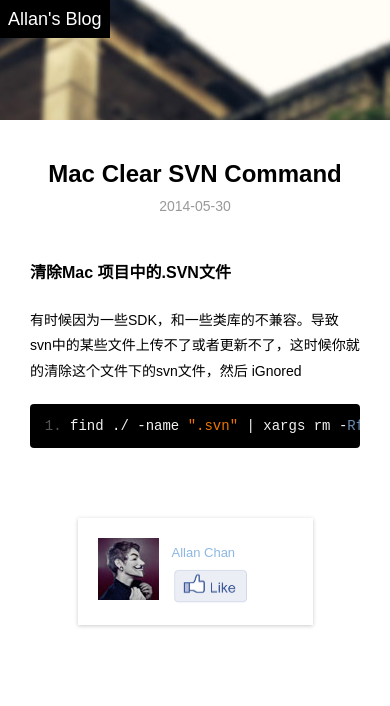
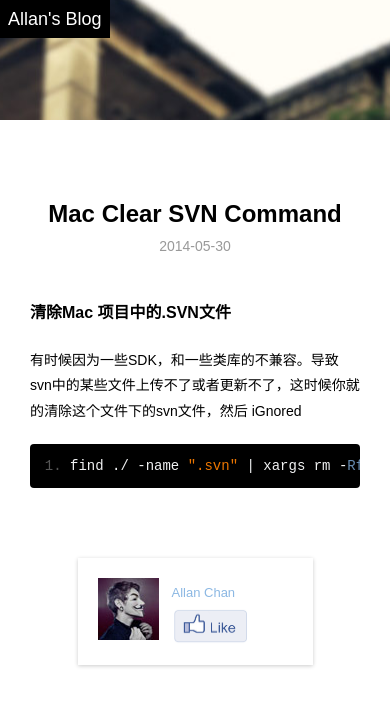
Before and after one commit to AllanChen/allanchen.github.io, a Jekyll site: the page built from _posts/tag/2014-05-30-mac-clear-svn-files.md, in a window 390 px wide. Shown: the top 706 px of the page. Built offline with Jekyll 4.4.1, drawn with Linux system fonts in a browser that asks for light colours; Markdown is read by kramdown in place of the engine named in the settings.

Commit message:
修改高度

```diff
--- a/css/default.css
+++ b/css/default.css
@@ -544,6 +544,8 @@
         width:85%;
         margin:auto auto 50px;
     }
+    .post_photo{height:200px;}
+    .content-box{margin: 50px auto 60px}
     .sidenav {
         float: left;
         box-shadow: 0 1px 4px #ccc;
@@ -561,7 +563,7 @@
     }
     .post_photo_white
     {
-        with:100%;
+        display: none;
     }
 }
 @media (max-width: 750px) {
```
Also changed, not shown: 2 other files.
